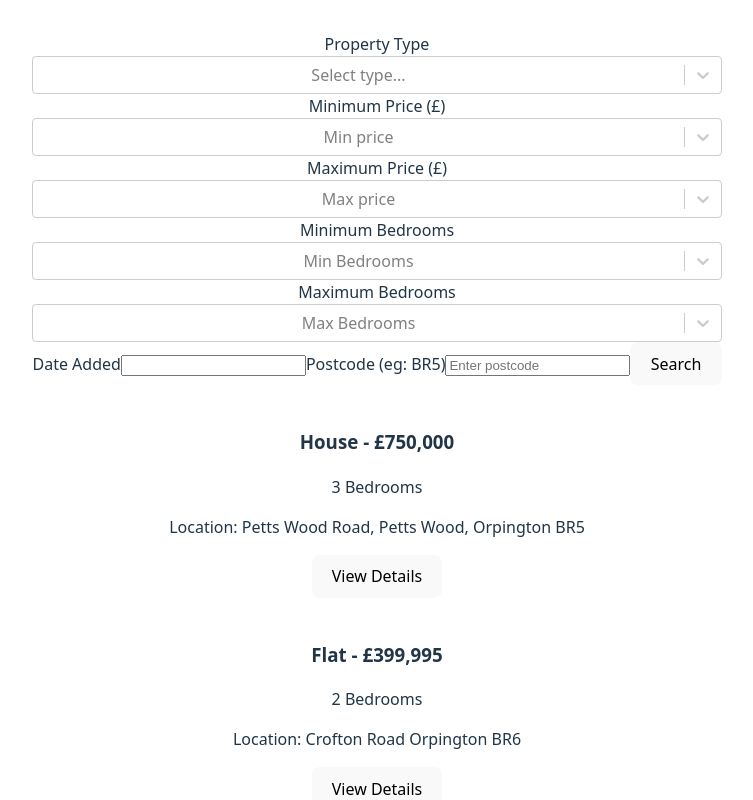
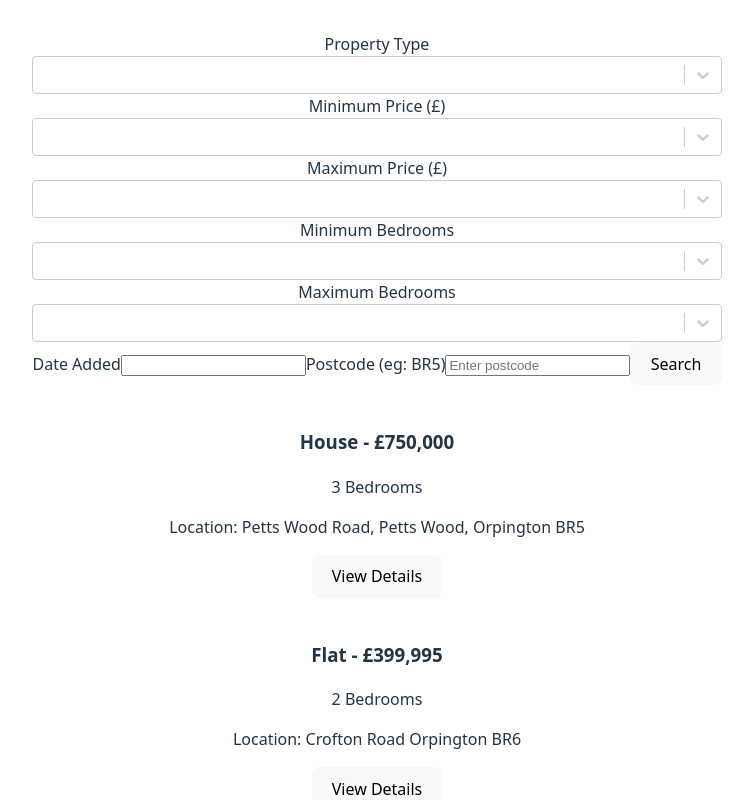
Before and after one commit to shashini13/React-CW, a React (Vite) app: page / in a window 1280 px wide. Shown: the top 800 px of the page, without its empty margins (263-1016 px from the left). Built offline with nearby package versions, Linux system fonts and the light colour scheme.

Commit message:
Linked onSearch & changed placeholders

```diff
--- a/src/components/SearchForm.jsx
+++ b/src/components/SearchForm.jsx
@@ -1,9 +1,9 @@
-import React, {useState, useEffect} from 'react';
+import React, {useState} from 'react';
 import Select from 'react-select';
-import { DatePicker } from 'react-datepicker';
+import DatePicker from 'react-datepicker';
 import 'react-datepicker/dist/react-datepicker.css'
 
-const SearchForm = () => {
+const SearchForm = ({onSearch}) => {
     const [type, setType] = useState("Any");
 
     const [minPrice, setMinPrice] = useState(null);
@@ -23,7 +23,7 @@ const SearchForm = () => {
     }
 
     return (
-        <form>
+        <form className="search-form" onSubmit={handleSubmit}>
             <label>Property Type</label>
             <Select
                 options={[
@@ -32,7 +32,7 @@ const SearchForm = () => {
                     {value: "Flat", label:"Flat"}
                 ]}
                 onChange={(selected) => setType(selected.value)}
-                placeholder="Select type..."
+                placeholder=""
             />
 
             <label>Minimum Price (£)</label>
@@ -44,7 +44,7 @@ const SearchForm = () => {
                     {value: 400000, label: "400 000"},
                 ]}
                 onChange={(selected) => setMinPrice(selected.value)}
-                placeholder="Min price"
+                placeholder=""
             />
 
             <label>Maximum Price (£)</label>
@@ -56,7 +56,7 @@ const SearchForm = () => {
                     {value: 2000000, label: "2 000 000"},
                 ]}
                 onChange={(selected) => setMaxPrice(selected.value)}
-                placeholder="Max price"
+                placeholder=""
             />
 
             <label>Minimum Bedrooms</label>
@@ -68,7 +68,7 @@ const SearchForm = () => {
 
                 ]}
                 onChange={(selected) => setMinBedrooms(selected.value)}
-                placeholder="Min Bedrooms"
+                placeholder=""
             />
 
             <label>Maximum Bedrooms</label>
@@ -80,14 +80,13 @@ const SearchForm = () => {
 
                 ]}
                 onChange={(selected) => setMaxBedrooms(selected.value)}
-                placeholder="Max Bedrooms"
+                placeholder=""
             />
 
             <label>Date Added</label>
             <DatePicker
                 selected={dateAdded}
                 onChange={(date) => setDateAdded(date)}
-                placeholder="Choose date added"
             />
 
             <label>Postcode (eg: BR5)</label>
```
